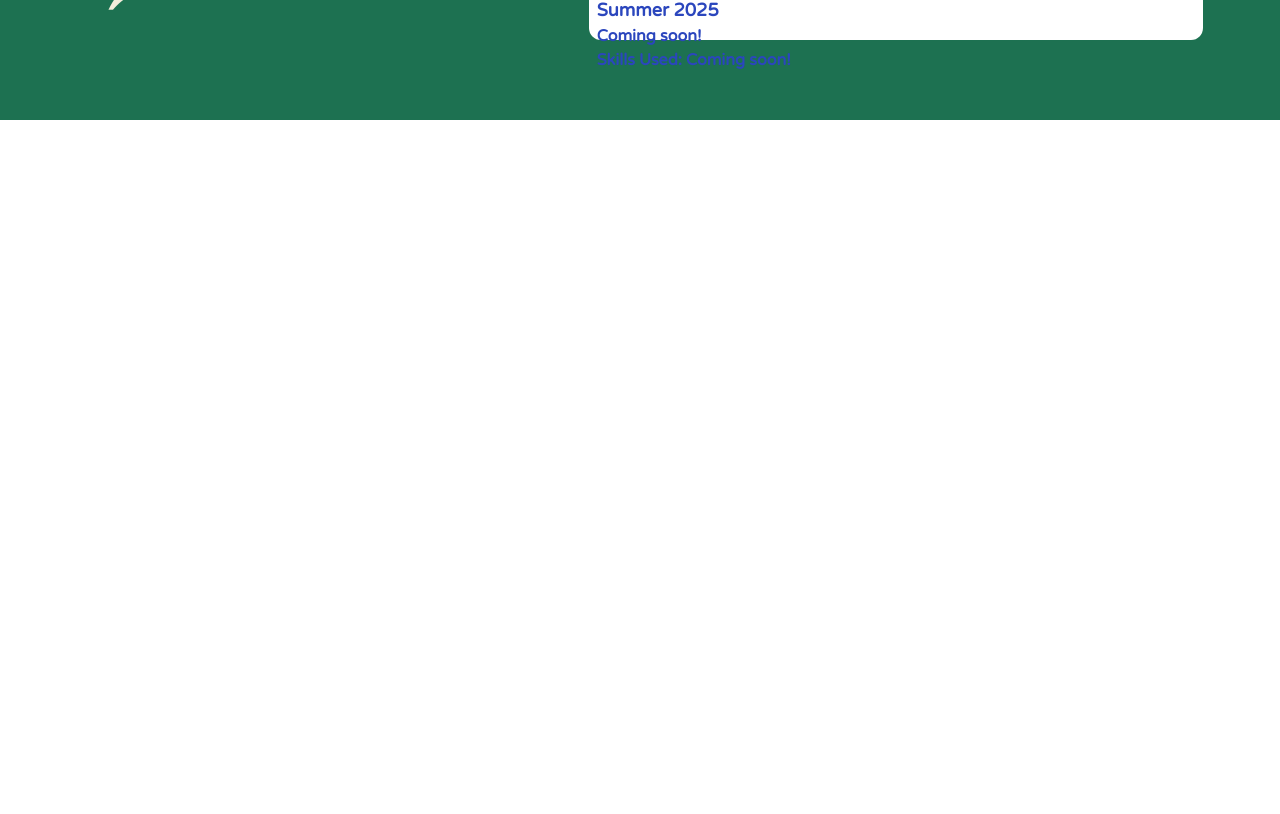
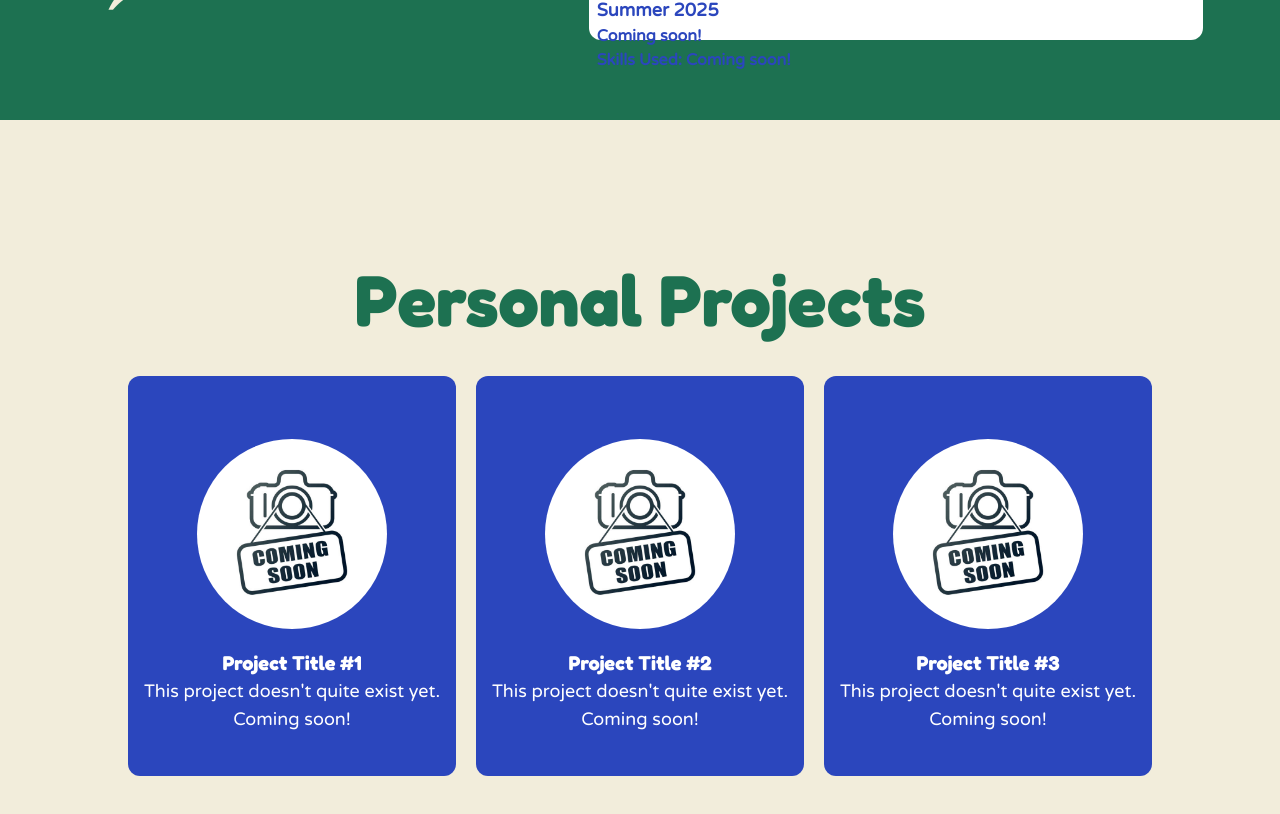
Before and after one commit to keiraSchoolcraft/personal-portfolio, a Next.js app: page / in a window 1280 px wide. Shown: the part 2280-3094 px from the top of the page. Before the commit the page ends 2400 px from the top, so only its background shows below. Built offline with nearby package versions, Linux system fonts and the light colour scheme.

Commit message:
personal projects

```diff
--- a/app/page.tsx
+++ b/app/page.tsx
@@ -158,6 +158,42 @@ export default function Home() {
         </div>
       </div>
 
+      {/* Personal Projects */}
+      <div id="projects" className="fade-in visible h-screen bg-[#f2eddb] flex items-center justify-center flex-col">
+        <h1 className="text-7xl font-bold text-[#1d7151]">
+          Personal Projects
+        </h1>
+        <div className="flex flex-row h-1/2 justify-between w-[80%] gap-5 mt-10 text-white">
+          <div className="flex flex-1 flex-col bg-[#2b46bd] rounded-xl h-full w-auto justify-center items-center">
+            <img
+              src="/coming_soon.png"
+              alt="coming_soon"
+              className="max-w-[70%] max-h-[70%] object-cover rounded-full p-5"
+            />
+            <h1 className="font-bold text-xl">Project Title #1</h1>
+            <p className="text-lg text-center">This project doesn't quite exist yet. Coming soon!</p>
+          </div>
+          <div className="flex flex-1 flex-col bg-[#2b46bd] rounded-xl h-full w-auto justify-center items-center">
+            <img
+              src="/coming_soon.png"
+              alt="coming_soon2"
+              className="max-w-[70%] max-h-[70%] object-cover rounded-full p-5"
+            />
+            <h1 className="font-bold text-xl">Project Title #2</h1>
+            <p className="text-lg text-center">This project doesn't quite exist yet. Coming soon!</p>
+          </div>
+          <div className="flex flex-1 flex-col bg-[#2b46bd] rounded-xl h-full w-auto justify-center items-center">
+            <img
+              src="/coming_soon.png"
+              alt="coming_soon3"
+              className="max-w-[70%] max-h-[70%] object-cover rounded-full p-5"
+            />
+            <h1 className="font-bold text-xl">Project Title #3</h1>
+            <p className="text-lg text-center">This project doesn't quite exist yet. Coming soon!</p>
+          </div>
+        </div>
+      </div>
+
     </div>
   );
 }
```
Also changed, not shown: public/coming_soon.png (added).
